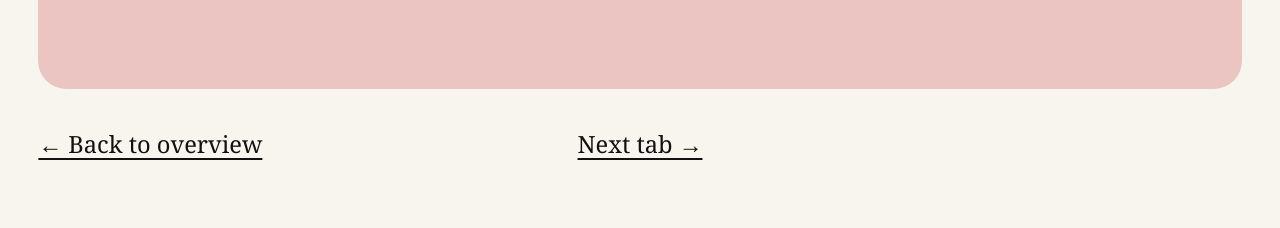
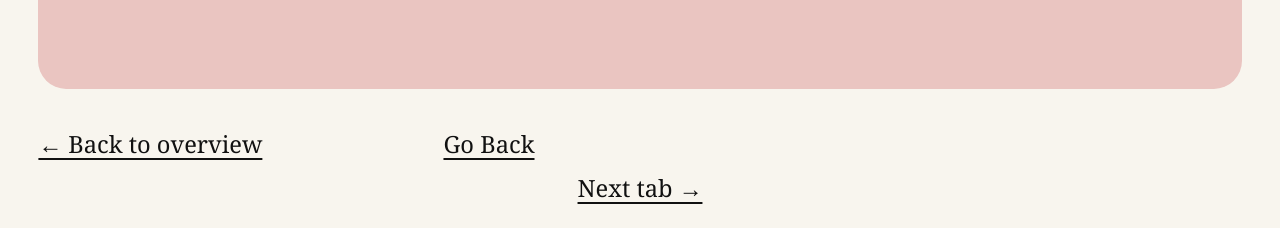
Before and after one commit to SALENROD28/DisputatioCFP, a plain HTML site: page contributing-author-1.html in a window 1280 px wide. Shown: the part 623-851 px from the top of the page. Before the commit the page ends 807 px from the top, so only its background shows below. Drawn offline with Linux system fonts and the light colour scheme.

Commit message:
Add 'Go Back' link to navigation

```diff
--- a/contributing-author-1.html
+++ b/contributing-author-1.html
@@ -128,6 +128,7 @@
 
     <nav class="page-nav" aria-label="Page navigation">
       <a class="back-link" href="index.html">&larr; Back to overview</a>
+      <a class="home-link" href="index.html">Go Back</a>
       <a class="next-link" href="contributing-author-2.html">Next tab &rarr;</a>
     </nav>
   </div>
```
